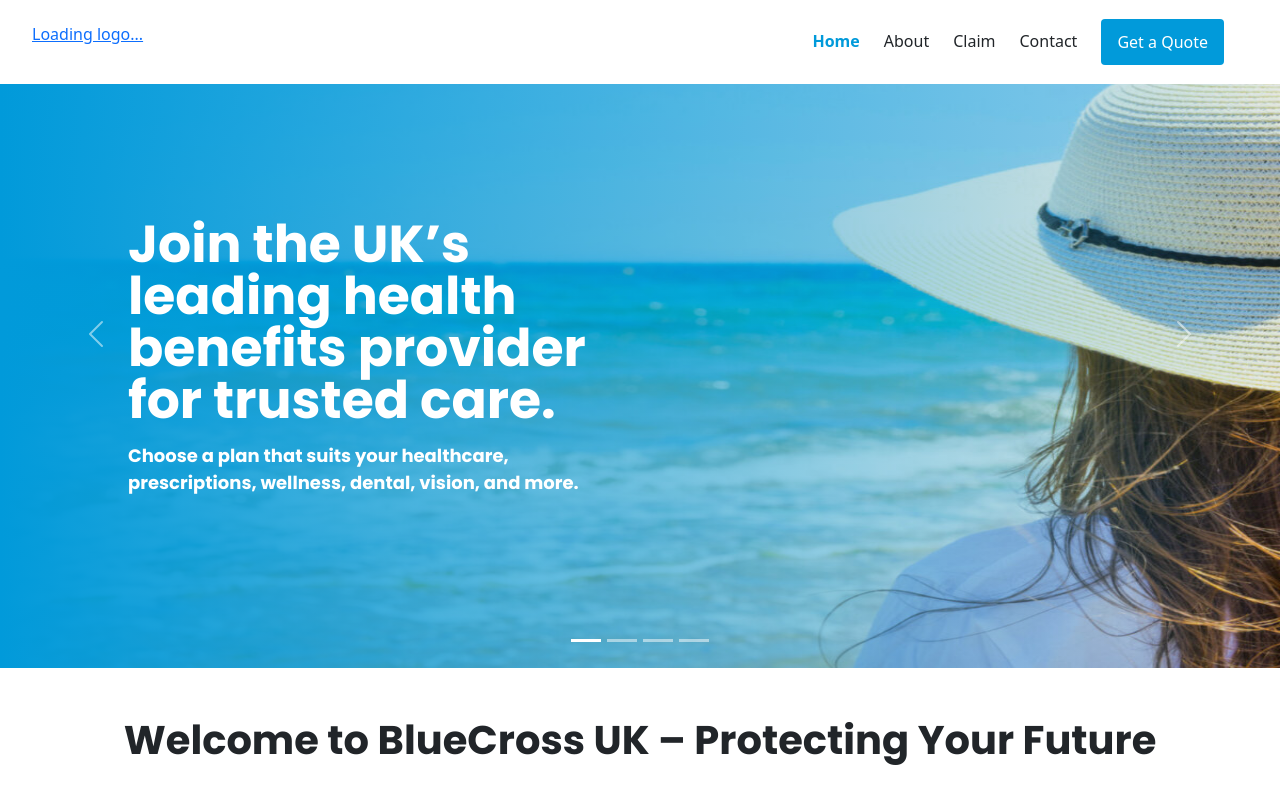
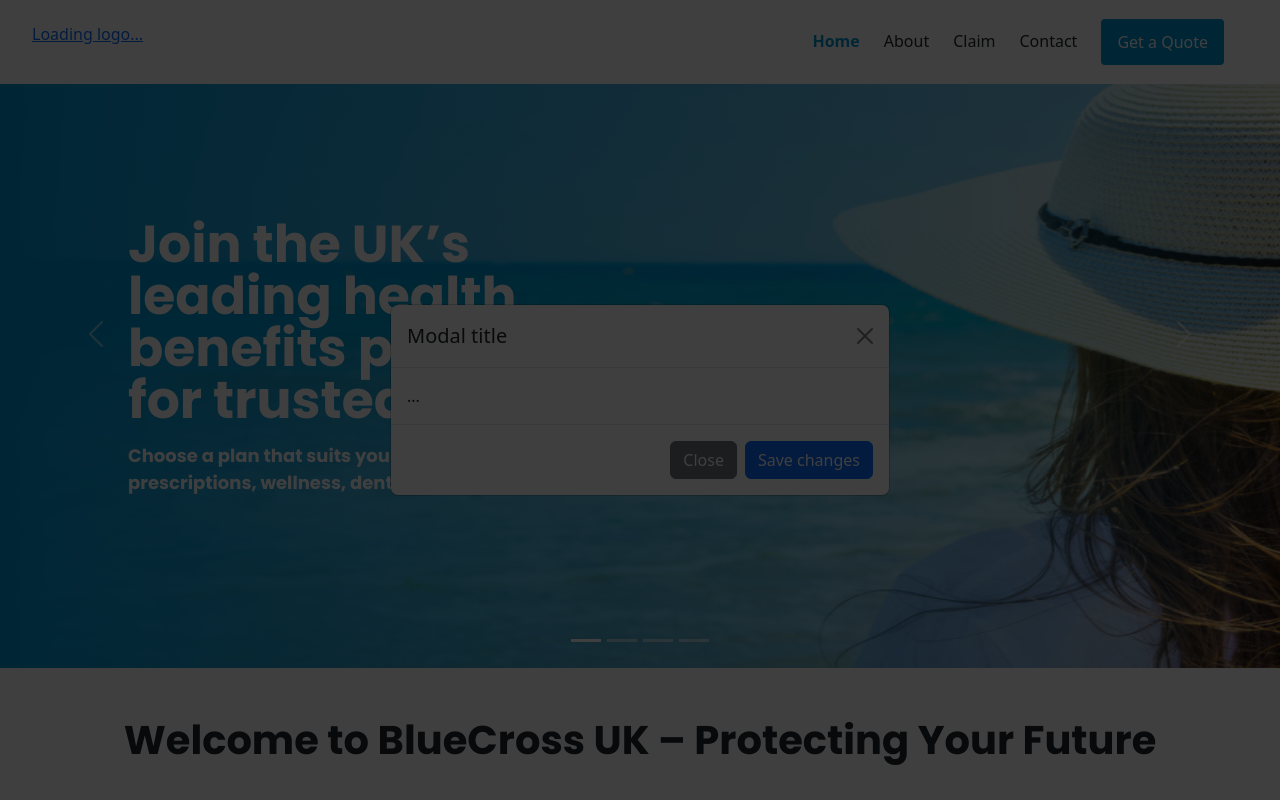
Before and after one commit to Sachinsaine/blue-cross, a React (Vite) app: page / in a window 1280 px wide. Both pictures are taken after a click on the button "Get a Quote". Shown: the top 800 px of the page. Built offline with nearby package versions, Linux system fonts and the light colour scheme; no server answers.

Commit message:
Quote popup

```diff
--- a/src/components/navbar/Navbar.jsx
+++ b/src/components/navbar/Navbar.jsx
@@ -76,7 +76,52 @@ export const Navbar = () => {
                 </Link>
               </li>
               <li>
-                <button className="bttn px-3">Get a Quote</button>
+                {/* <button className="bttn px-3">Get a Quote</button> */}
+                <button
+                  type="button"
+                  className="bttn px-3"
+                  data-bs-toggle="modal"
+                  data-bs-target="#exampleModal"
+                >
+                  Get a Quote
+                </button>
+
+                <div
+                  className="modal fade"
+                  id="exampleModal"
+                  tabindex="-1"
+                  aria-labelledby="exampleModalLabel"
+                  aria-hidden="true"
+                >
+                  <div className="modal-dialog modal-dialog-centered">
+                    <div className="modal-content">
+                      <div className="modal-header">
+                        <h1 className="modal-title fs-5" id="exampleModalLabel">
+                          Modal title
+                        </h1>
+                        <button
+                          type="button"
+                          className="btn-close"
+                          data-bs-dismiss="modal"
+                          aria-label="Close"
+                        ></button>
+                      </div>
+                      <div className="modal-body">...</div>
+                      <div className="modal-footer">
+                        <button
+                          type="button"
+                          className="btn btn-secondary"
+                          data-bs-dismiss="modal"
+                        >
+                          Close
+                        </button>
+                        <button type="button" className="btn btn-primary">
+                          Save changes
+                        </button>
+                      </div>
+                    </div>
+                  </div>
+                </div>
               </li>
             </ul>
           </div>
@@ -153,33 +198,36 @@ export const Navbar = () => {
                   <li data-bs-dismiss="offcanvas">
                     <button
                       type="button"
-                      class="bttn px-3 w-100"
+                      className="bttn px-3 w-100"
                       data-bs-toggle="modal"
                       data-bs-target="#exampleModal"
                     >
                       Get a Quote
                     </button>
                     <div
-                      class="modal fade"
+                      className="modal fade"
                       id="exampleModal"
                       tabindex="-1"
                       aria-labelledby="exampleModalLabel"
                       aria-hidden="true"
                     >
-                      <div class="modal-dialog modal-dialog-centered">
-                        <div class="modal-content">
-                          <div class="modal-header">
-                            <h1 class="modal-title fs-5" id="exampleModalLabel">
+                      <div className="modal-dialog modal-dialog-centered">
+                        <div className="modal-content">
+                          <div className="modal-header">
+                            <h1
+                              className="modal-title fs-5"
+                              id="exampleModalLabel"
+                            >
                               Modal title
                             </h1>
                             <button
                               type="button"
-                              class="btn-close"
+                              className="btn-close"
                               data-bs-dismiss="modal"
                               aria-label="Close"
                             ></button>
                           </div>
-                          <div class="modal-body">
+                          <div className="modal-body">
                             <section className="quoteCont poppins">
                               <h2 className="text-center pb-4 poppins-semibold m-0">
                                 Request a quote
@@ -229,15 +277,15 @@ export const Navbar = () => {
                               </div>
                             </section>
                           </div>
-                          <div class="modal-footer">
+                          <div className="modal-footer">
                             <button
                               type="button"
-                              class="btn btn-secondary"
+                              className="btn btn-secondary"
                               data-bs-dismiss="modal"
                             >
                               Close
                             </button>
-                            <button type="button" class="btn btn-primary">
+                            <button type="button" className="btn btn-primary">
                               Save changes
                             </button>
                           </div>
```
Also changed, not shown: src/assets/queryImg.svg (added).
